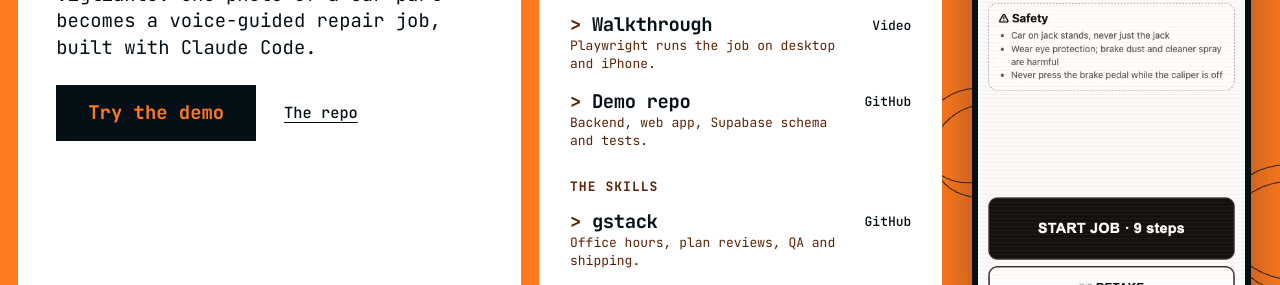
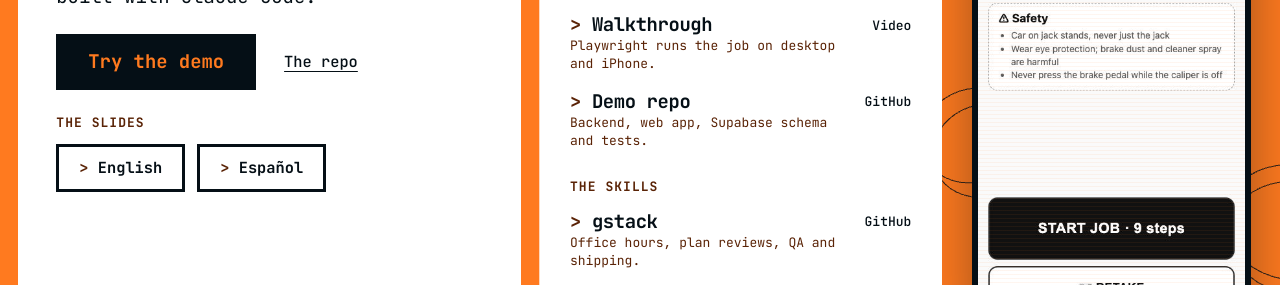
Before and after one commit to ivan-015/hackathon-workshop-26, a website: page public/index.html in a window 1280 px wide. Shown: the part 354-639 px from the top of the page. Drawn offline with nearby package versions, Linux system fonts and the light colour scheme; animation ran at ten frames a second.

Commit message:
feat: link the English and Spanish slide decks from the links page
Add a 'The slides' row under the hero actions with the two decks side by side, so the pair takes one row and the tool sheet still fits on a single screen.

```diff
--- a/public/index.html
+++ b/public/index.html
@@ -103,6 +103,24 @@
     .btn:active { transform: scale(0.97); }
     .actions .plain { font-weight: 500; text-underline-offset: 4px; transition: opacity 160ms; }
     .actions .plain:hover { opacity: 0.6; }
+
+    /* The two decks share one row, so the pair never costs two. */
+    .decks { display: flex; flex-wrap: wrap; align-items: center; gap: 12px; }
+    .decks h3 { flex-basis: 100%; }
+    .deck {
+      display: inline-flex;
+      align-items: center;
+      min-height: 48px;
+      padding: 0 20px;
+      border: 3px solid var(--ink);
+      font-weight: 700;
+      text-decoration: none;
+      transition: background-color 160ms, color 160ms, transform 160ms var(--ease);
+    }
+    .deck::before { content: "> "; white-space: pre; color: var(--muted); }
+    .deck:hover { background: var(--ink); color: var(--bg); }
+    .deck:hover::before { color: var(--bg); }
+    .deck:active { transform: scale(0.97); }
 
     /* The torn tool sheet. */
     .sheet {
@@ -253,6 +271,11 @@
           <a class="btn" href="/demo/?demo=1">Try the demo</a>
           <a class="plain" href="https://github.com/ivan-015/hackathon-workshop-26">The repo</a>
         </div>
+        <nav class="decks rise" style="--i:4" aria-labelledby="decks-title">
+          <h3 id="decks-title">The slides</h3>
+          <a class="deck" href="https://claude.ai/artifact/B7kscpJH8nBoQQvVeyfr7u" hreflang="en">English</a>
+          <a class="deck" href="https://claude.ai/artifact/BZduu2j1RJ6YmMgdQ3YKjN" hreflang="es" lang="es">Español</a>
+        </nav>
       </div>
     </article>
 
```
